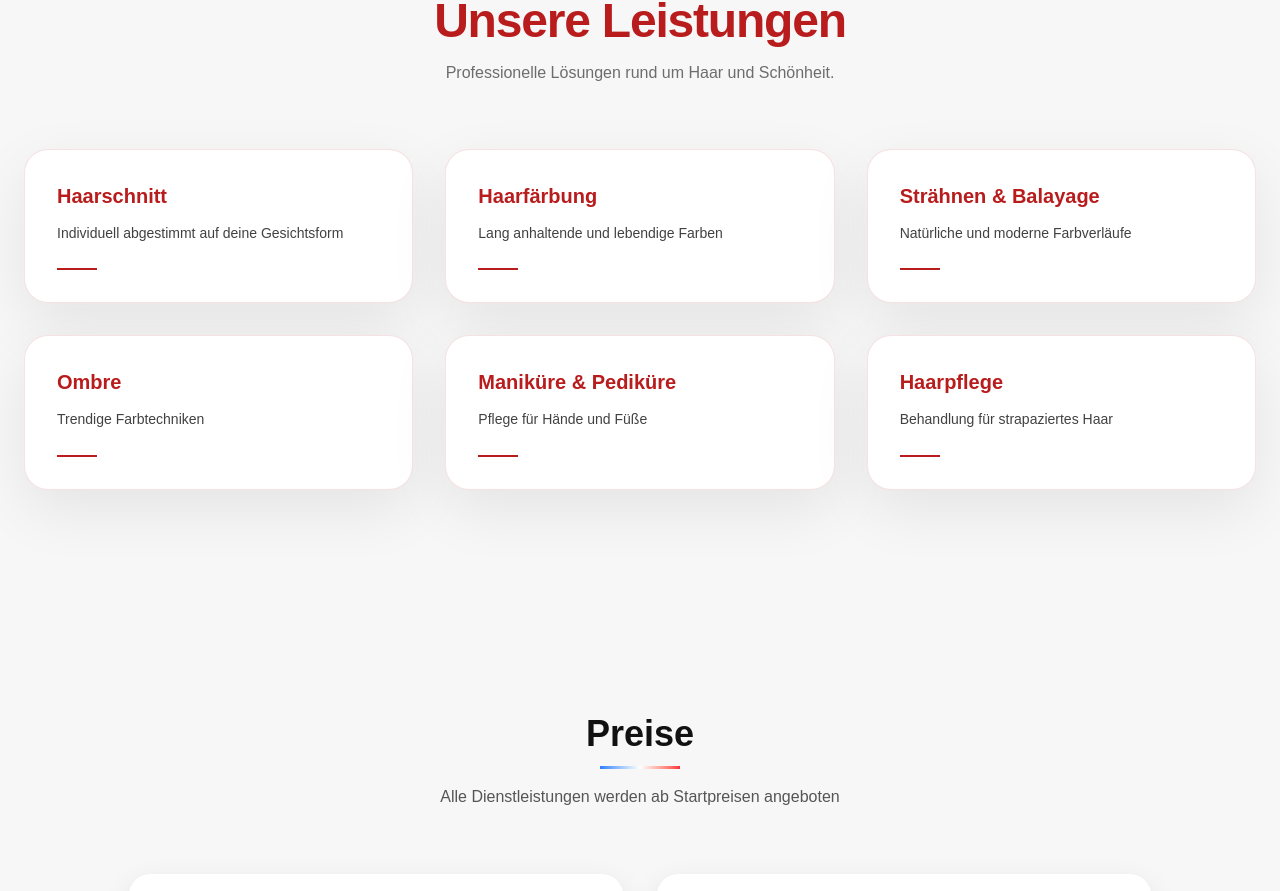
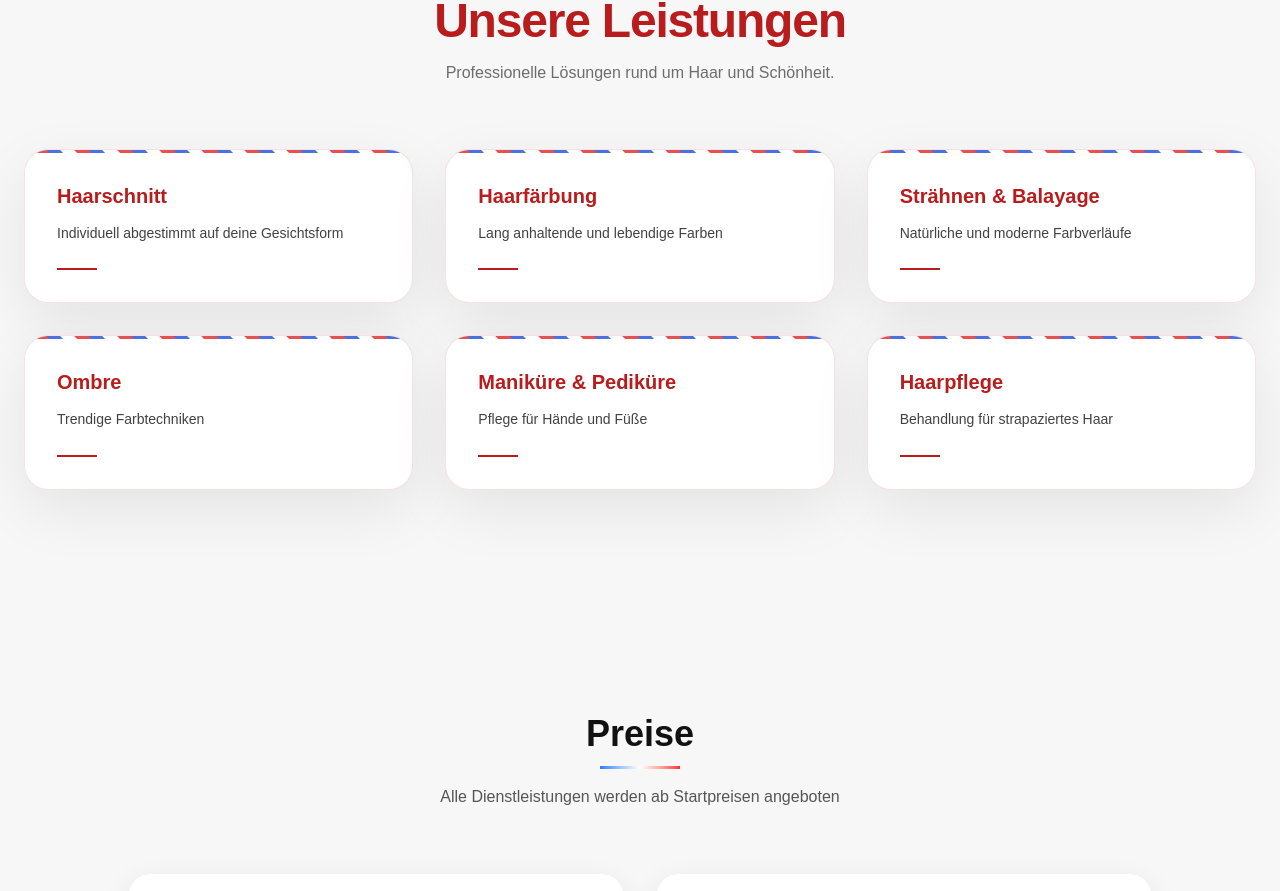
Before and after one commit to hakanbenli47-ctrl/bykuafor, a Next.js app: page /de in a window 1280 px wide. Shown: the part 2020-2911 px from the top of the page. Built offline with nearby package versions, Linux system fonts and the light colour scheme.

Commit message:
güncelleme1000

```diff
--- a/app/[lang]/page.tsx
+++ b/app/[lang]/page.tsx
@@ -492,13 +492,22 @@ style={{
         <motion.div
           key={i}
           whileHover={{ y: -8 }}
-          className="group relative p-8 rounded-3xl transition duration-300"
+          onClick={() => {
+            const el = document.getElementById("calismalar")
+            if (el) el.scrollIntoView({ behavior: "smooth" })
+          }}
+          className="group relative p-8 rounded-3xl transition duration-300 cursor-pointer overflow-hidden"
           style={{
             background: theme.card,
             border: `1px solid ${theme.primary}20`,
             boxShadow: "0 20px 60px rgba(0,0,0,0.08)"
           }}
         >
+
+          {/* 🔥 BARBER STRIPE */}
+          <div className="absolute top-0 left-0 w-full h-[3px] overflow-hidden rounded-t-3xl">
+            <div className="barberStripe w-[200%] h-full opacity-80 group-hover:opacity-100" />
+          </div>
 
           {/* glow hover */}
           <div
--- a/app/globals.css
+++ b/app/globals.css
@@ -18,6 +18,30 @@ html {
   :root {
     --background: #0a0a0a;
     --foreground: #ededed;
+  }
+}
+/* 🔥 BARBER STRIPE */
+.barberStripe {
+  background: repeating-linear-gradient(
+    45deg,
+    #1d4ed8 0px,
+    #1d4ed8 10px,
+    #ffffff 10px,
+    #ffffff 20px,
+    #dc2626 20px,
+    #dc2626 30px
+  );
+
+  animation: stripeMove 3s linear infinite;
+}
+
+/* ANİMASYON */
+@keyframes stripeMove {
+  0% {
+    transform: translateX(0);
+  }
+  100% {
+    transform: translateX(-60px);
   }
 }
 /* 🔥 AKAN BORDER */
```
